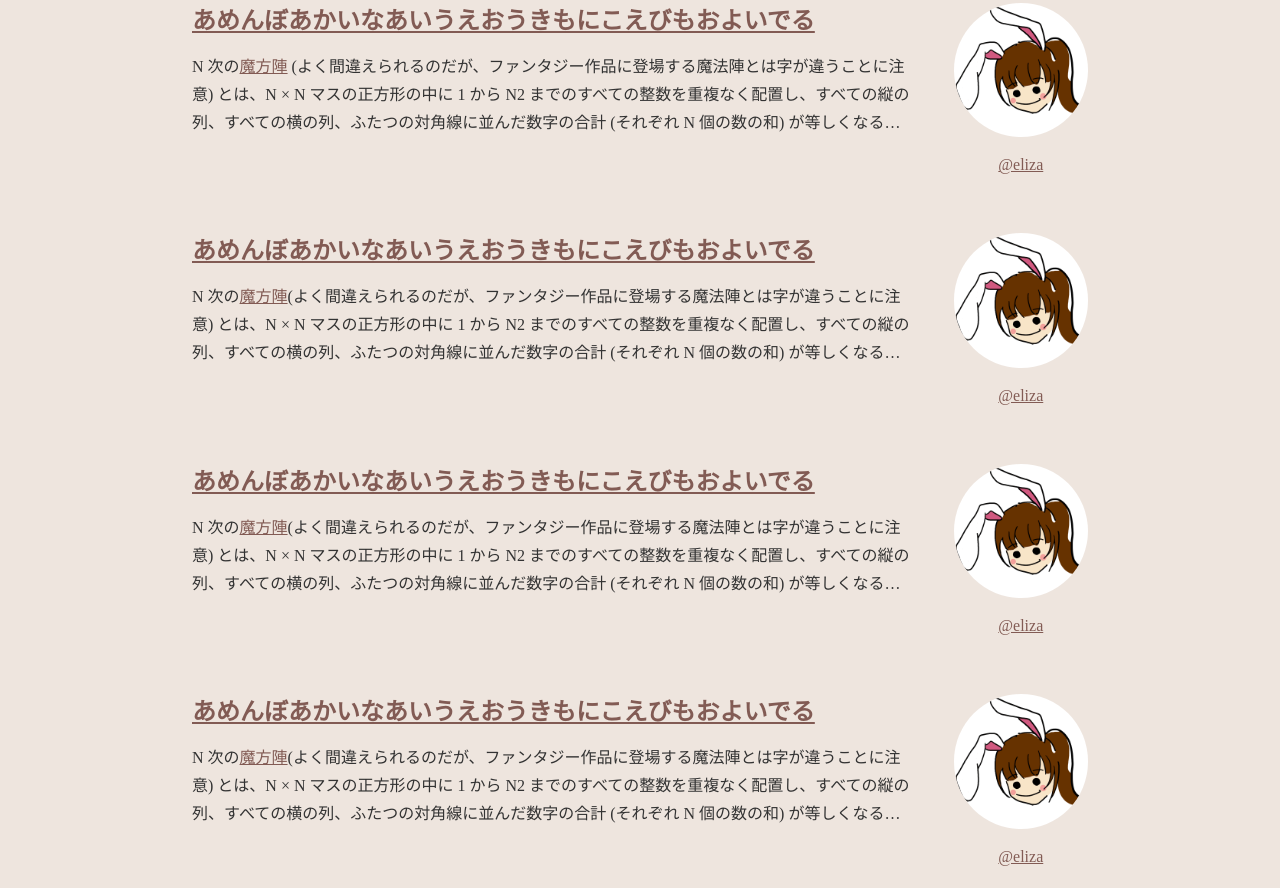
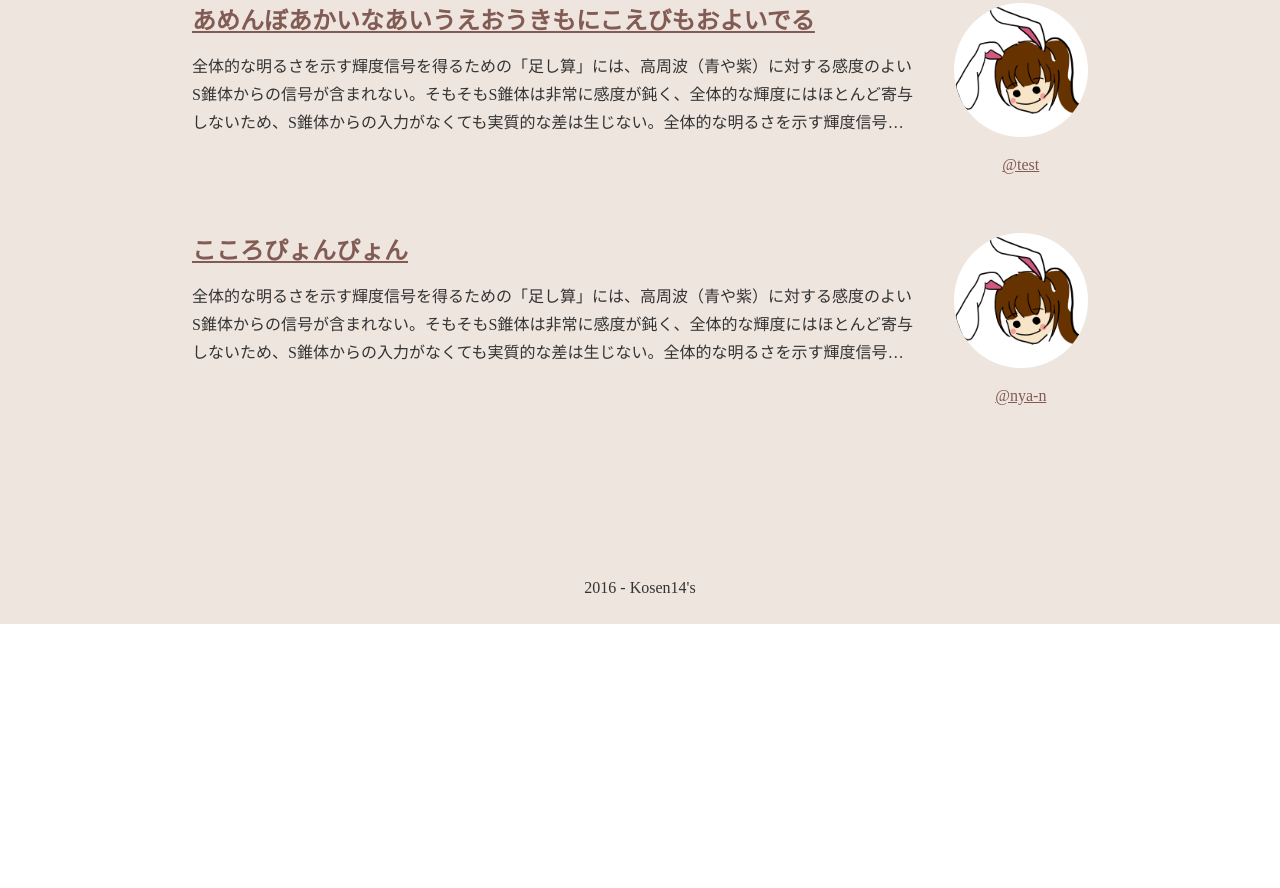
Before and after one commit to kosen14s/site-old-ver1, a plain HTML site: page index.html in a window 1280 px wide. Shown: the part 437-1325 px from the top of the page. After the commit the page ends 1061 px from the top, so only its background shows below. Drawn offline with Linux system fonts and the light colour scheme.

Commit message:
Update 2016-06-19T12:24:37.599Z

```diff
--- a/index.html
+++ b/index.html
@@ -32,33 +32,16 @@
       <article class="book">
         <div class="introduction">
           <h2 class="title"><a href="http://yamasy.info">あめんぼあかいなあいうえおうきもにこえびもおよいでる</a></h2>
-          <p>N 次の<a href="https://yamasy.info">魔方陣</a>
-            (よく間違えられるのだが、ファンタジー作品に登場する魔法陣とは字が違うことに注意) とは、N × N マスの正方形の中に 1 から N2 までのすべての整数を重複なく配置し、すべての縦の列、すべての横の列、ふたつの対角線に並んだ数字の合計 (それぞれ N 個の数の和) が等しくなるようにしたものである。
-            (よく間違えられるのだが、ファンタジー作品に登場する魔法陣とは字が違うことに注意) とは、N × N マスの正方形の中に 1 から N2 までのすべての整数を重複なく配置し、すべての縦の列、すべての横の列、ふたつの対角線に並んだ数字の合計 (それぞれ N 個の数の和) が等しくなるようにしたものである。
-          </p>
+          <p>全体的な明るさを示す輝度信号を得るための「足し算」には、高周波（青や紫）に対する感度のよいS錐体からの信号が含まれない。そもそもS錐体は非常に感度が鈍く、全体的な輝度にはほとんど寄与しないため、S錐体からの入力がなくても実質的な差は生じない。全体的な明るさを示す輝度信号を得るための「足し算」には、高周波（青や紫）に対する感度のよいS錐体からの信号が含まれない。そもそもS錐体は非常に感度が鈍く、全体的な輝度にはほとんど寄与しないため、S錐体からの入力がなくても実質的な差は生じない。</p>
         </div>
-        <div class="introducer"><a href="https://twitter.com/eliza0x"><img class="icon" src="./images/sample-icon.png"></a><a class="name" href="https://twitter.com/eliza0x">@eliza</a></div>
+        <div class="introducer"><a href="http://yamasy.info"><img class="icon" src="./images/books/sample-icon.png"></a><a class="name" href="http://yamasy.info">@test</a></div>
       </article>
       <article class="book">
         <div class="introduction">
-          <h2 class="title"><a href="http://yamasy.info">あめんぼあかいなあいうえおうきもにこえびもおよいでる</a></h2>
-          <p>N 次の<a href="https://yamasy.info">魔方陣</a>(よく間違えられるのだが、ファンタジー作品に登場する魔法陣とは字が違うことに注意) とは、N × N マスの正方形の中に 1 から N2 までのすべての整数を重複なく配置し、すべての縦の列、すべての横の列、ふたつの対角線に並んだ数字の合計 (それぞれ N 個の数の和) が等しくなるようにしたものである。</p>
+          <h2 class="title"><a href="http://yamasy.info">こころぴょんぴょん</a></h2>
+          <p>全体的な明るさを示す輝度信号を得るための「足し算」には、高周波（青や紫）に対する感度のよいS錐体からの信号が含まれない。そもそもS錐体は非常に感度が鈍く、全体的な輝度にはほとんど寄与しないため、S錐体からの入力がなくても実質的な差は生じない。全体的な明るさを示す輝度信号を得るための「足し算」には、高周波（青や紫）に対する感度のよいS錐体からの信号が含まれない。そもそもS錐体は非常に感度が鈍く、全体的な輝度にはほとんど寄与しないため、S錐体からの入力がなくても実質的な差は生じない。</p>
         </div>
-        <div class="introducer"><a href="https://twitter.com/eliza0x"><img class="icon" src="./images/sample-icon.png"></a><a class="name" href="https://twitter.com/eliza0x">@eliza</a></div>
-      </article>
-      <article class="book">
-        <div class="introduction">
-          <h2 class="title"><a href="http://yamasy.info">あめんぼあかいなあいうえおうきもにこえびもおよいでる</a></h2>
-          <p>N 次の<a href="https://yamasy.info">魔方陣</a>(よく間違えられるのだが、ファンタジー作品に登場する魔法陣とは字が違うことに注意) とは、N × N マスの正方形の中に 1 から N2 までのすべての整数を重複なく配置し、すべての縦の列、すべての横の列、ふたつの対角線に並んだ数字の合計 (それぞれ N 個の数の和) が等しくなるようにしたものである。</p>
-        </div>
-        <div class="introducer"><a href="https://twitter.com/eliza0x"><img class="icon" src="./images/sample-icon.png"></a><a class="name" href="https://twitter.com/eliza0x">@eliza</a></div>
-      </article>
-      <article class="book">
-        <div class="introduction">
-          <h2 class="title"><a href="http://yamasy.info">あめんぼあかいなあいうえおうきもにこえびもおよいでる</a></h2>
-          <p>N 次の<a href="https://yamasy.info">魔方陣</a>(よく間違えられるのだが、ファンタジー作品に登場する魔法陣とは字が違うことに注意) とは、N × N マスの正方形の中に 1 から N2 までのすべての整数を重複なく配置し、すべての縦の列、すべての横の列、ふたつの対角線に並んだ数字の合計 (それぞれ N 個の数の和) が等しくなるようにしたものである。</p>
-        </div>
-        <div class="introducer"><a href="https://twitter.com/eliza0x"><img class="icon" src="./images/sample-icon.png"></a><a class="name" href="https://twitter.com/eliza0x">@eliza</a></div>
+        <div class="introducer"><a href="http://yamasy.info"><img class="icon" src="./images/books/sample-icon.png"></a><a class="name" href="http://yamasy.info">@nya-n</a></div>
       </article>
     </main>
     <footer class="global-footer">
```
Also changed, not shown: images/books/sample-icon.png (renamed from images/sample-icon.png).
